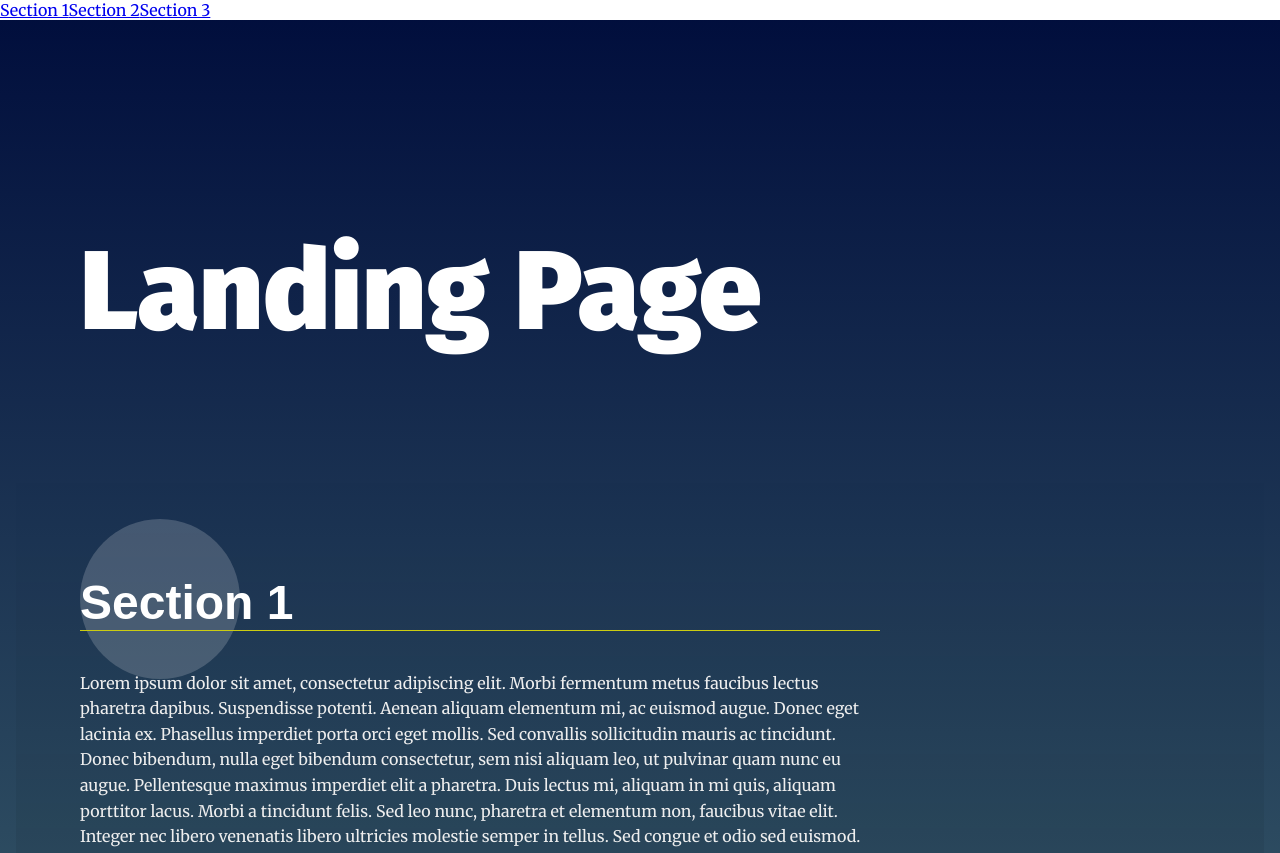
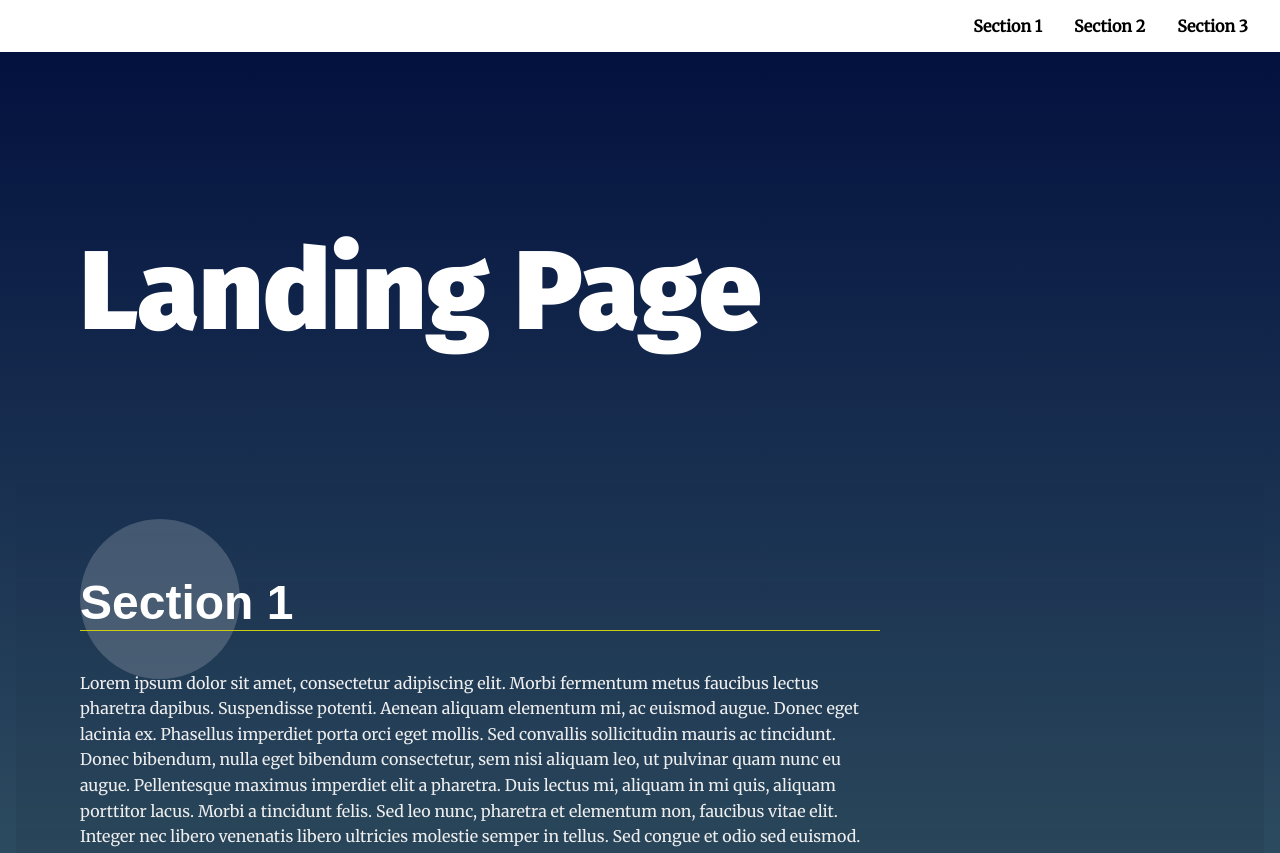
Before and after one commit to Ibraam-Nashaat/Landing-Page, a plain HTML site: page index.html in a window 1280 px wide. Shown: the top 853 px of the page. Drawn offline with Linux system fonts and the light colour scheme.

Commit message:
Styled NavBar menu

```diff
--- a/css/styles.css
+++ b/css/styles.css
@@ -64,25 +64,31 @@ section {
 /* ---- Module Rules ---- */
 
 /* Navigation Styles*/
-.navbar__menu ul {
+/*.navbar__menu .a {
     padding-left: 0;
     margin: 0;
     text-align: right;
-}
+}*/
 
 .navbar__menu li {
     display: inline-block;
 }
 
-.navbar__menu .menu__link {
+.navbar__menu {
     display: block;
     padding: 1em;
     font-weight: bold;
+    text-align:right;
+
+}
+.navbar__menu a{
+    color: #000;
     text-decoration: none;
-    color: #000;
+    padding: 1em;
+
 }
 
-.navbar__menu .menu__link:hover {
+.navbar__menu :hover {
     background: #333;
     color: #fff;
     transition: ease 0.3s all;
--- a/index.html
+++ b/index.html
@@ -15,7 +15,6 @@
   <header class="page__header">
     <nav class="navbar__menu">
       <!-- Navigation starts as empty UL that will be populated with JS -->
-      <ul id="navbar__list"></ul>
     </nav>
   </header>
   <main>
```
